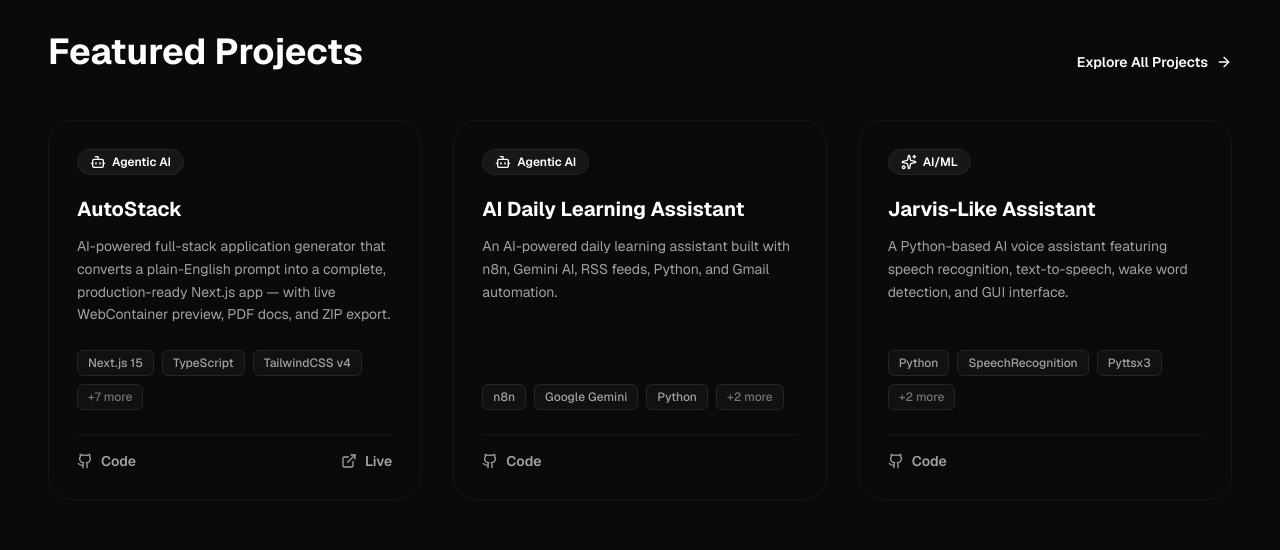
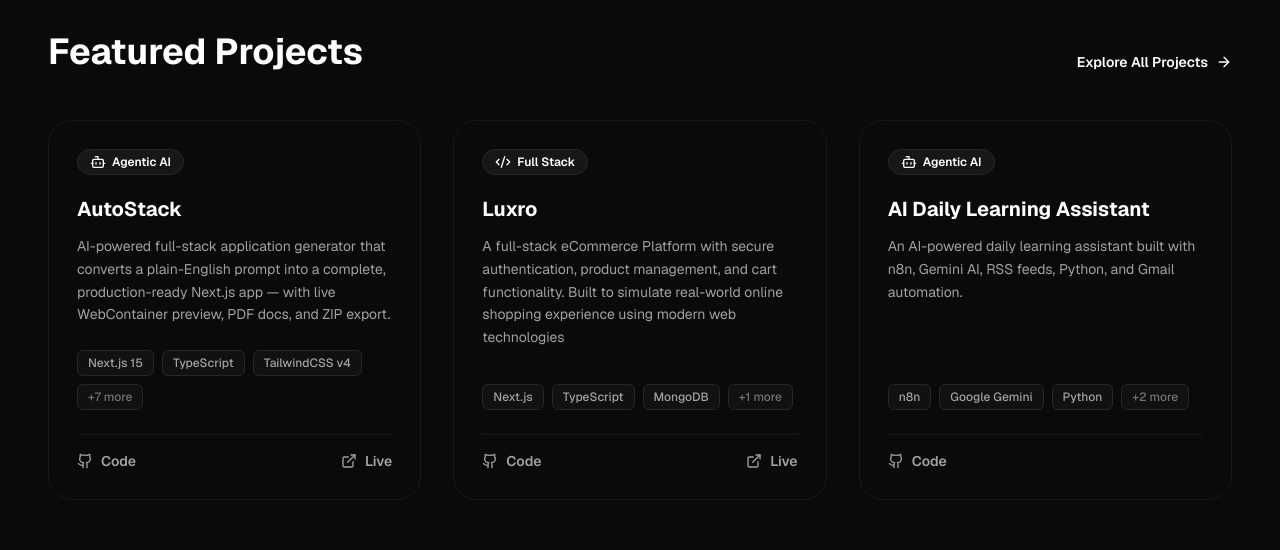
Before and after one commit to Sekhar2186/Sekhar-Kurapati, a Next.js app: page / in a window 1280 px wide. Shown: the part 1120-1670 px from the top of the page. Built offline with nearby package versions, Linux system fonts and the light colour scheme.

Commit message:
mark project as featured in portfolio data

```diff
--- a/data/projects.ts
+++ b/data/projects.ts
@@ -45,7 +45,7 @@ export const projects: Project[] = [
     tags: ["Next.js", "TypeScript", "MongoDB", "TailwindCSS"],
     githubUrl: "https://github.com/Sekhar2186/Luxro",
     demoUrl: "https://luxro-ten.vercel.app/",
-    featured: false,
+    featured: true,
     status: "Completed",
     detailedDescription: "Luxro is a modern full-stack eCommerce platform designed for high performance and optimal user experience. Built with Next.js and TypeScript, it features a scalable serverless architecture, secure user authentication with JWT/OAuth, real-time database management using MongoDB, and an intuitive responsive design powered by TailwindCSS.",
     features: [
```
